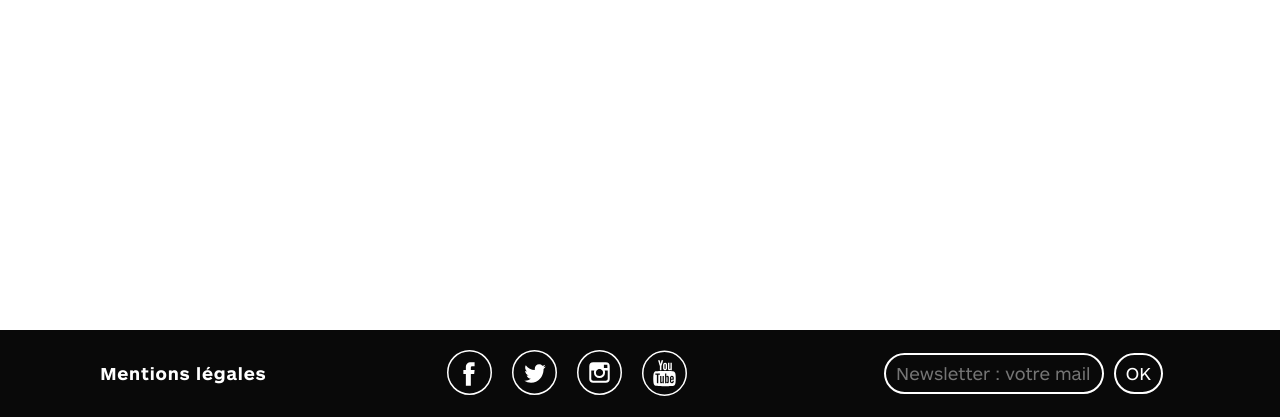
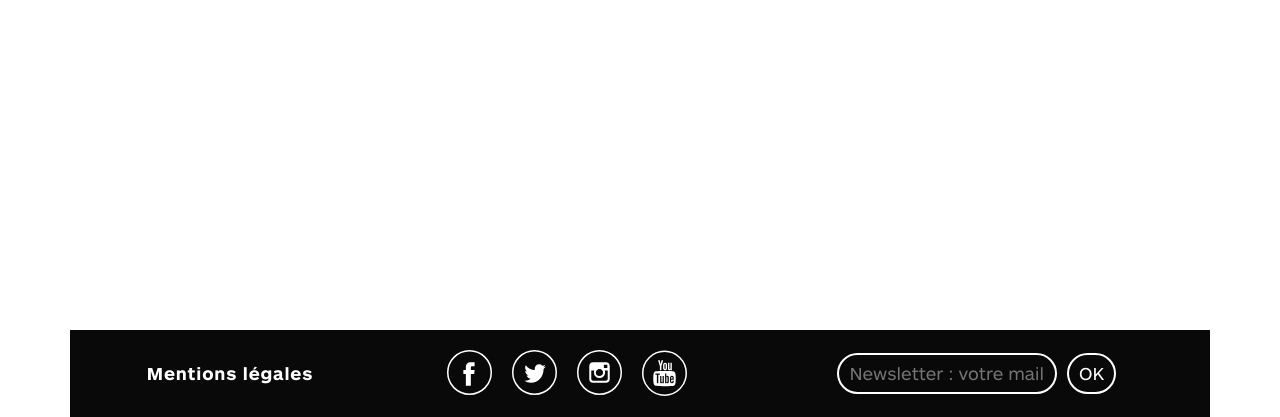
Before and after one commit to BlackyB/MyCoachSportv2, a PHP site: page /fr/inscription/index.php in a window 1280 px wide. Shown: the part 383-800 px from the top of the page. Run offline with PHP 8.4, Linux system fonts and the light colour scheme; data that the repository does not hold is empty; some libraries are stand-ins or nearby versions.

Commit message:
test container footer

```diff
--- a/fr/inscription/index.php
+++ b/fr/inscription/index.php
@@ -14,8 +14,9 @@
     <h2 class="txt-center">Votre inscription à la newsletter My Coach Sport est enregistrée.</h2>
     <a class="m-Top-60" href="../index.php"><div class=" col justify-center button-Connexion"><p class="section-Texte txt-center">Retour à l'Accueil</div></a>
   </div>
-
+  <div class="container p-0">
     <?php include('../footer.inc.php'); ?>
+  </div>
 
   </body>
   </html>
```
